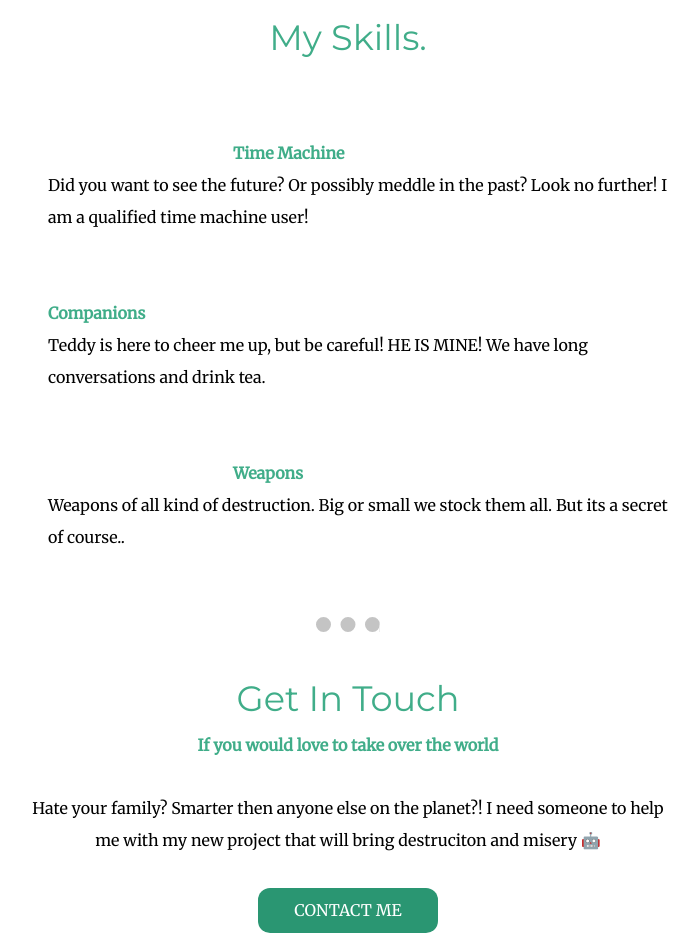
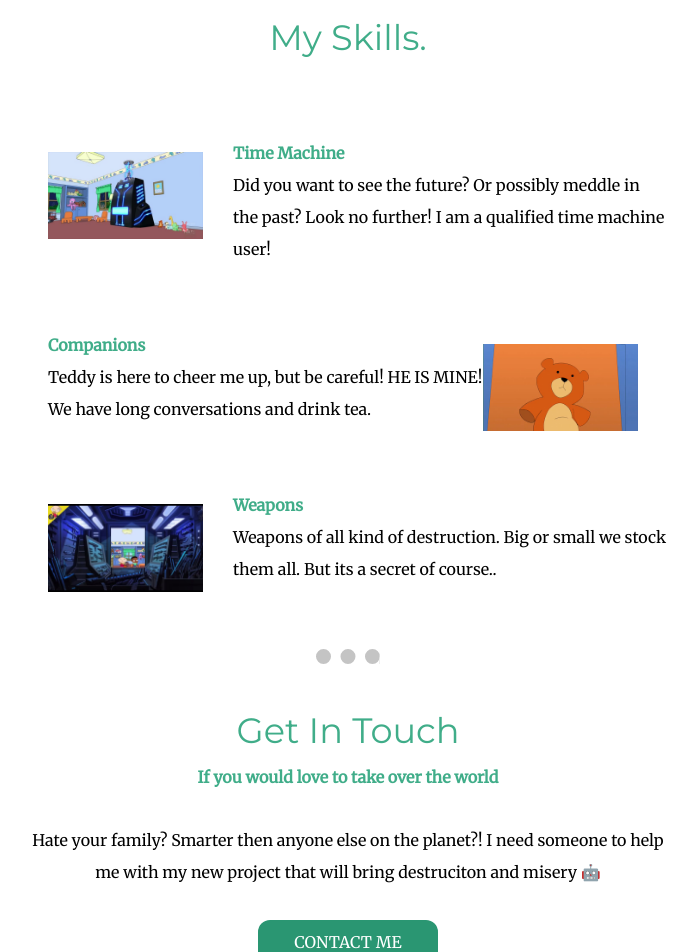
Before and after one commit to alexmisnovs/stewie, a plain HTML site: page docs/index.html in a window 1280 px wide. Shown: the part 1102-2054 px from the top of the page, without its empty margins (292-991 px from the left). Drawn offline with Linux system fonts and the light colour scheme; the site is published under a folder, as on GitHub Pages, so addresses that start at the root find nothing.

Commit message:
fixed image urls (hopefully)

```diff
--- a/docs/index.html
+++ b/docs/index.html
@@ -42,7 +42,7 @@
             <div class="skills__row">
 
                 <div class="skills_desc">
-                    <img class="skills__img" src="/images/time_machine.jpg" alt="">
+                    <img class="skills__img" src="images/time_machine.jpg" alt="">
                     <h3>Time Machine</h3>
                     <p>Did you want to see the future? Or possibly meddle in the past? Look no further! I am a qualified
                         time machine user!</p>
@@ -53,7 +53,7 @@
             <div class="skills__row">
 
                 <div class="skills_desc">
-                    <img class="skills__img" style="float: right" src="/images/teddy.jpg" alt="">
+                    <img class="skills__img" style="float: right" src="images/teddy.jpg" alt="">
                     <h3>Companions</h3>
                     <p>Teddy is here to cheer me up, but be careful! HE IS MINE! We have long conversations and drink
                         tea. </p>
@@ -64,7 +64,7 @@
             <div class="skills__row">
 
                 <div class="skills_desc">
-                    <img class="skills__img" src="/images/armory.jpg" alt="">
+                    <img class="skills__img" src="images/armory.jpg" alt="">
                     <h3>Weapons</h3>
                     <p>Weapons of all kind of destruction. Big or small we stock them all. But its a secret of course..
                     </p>
```
